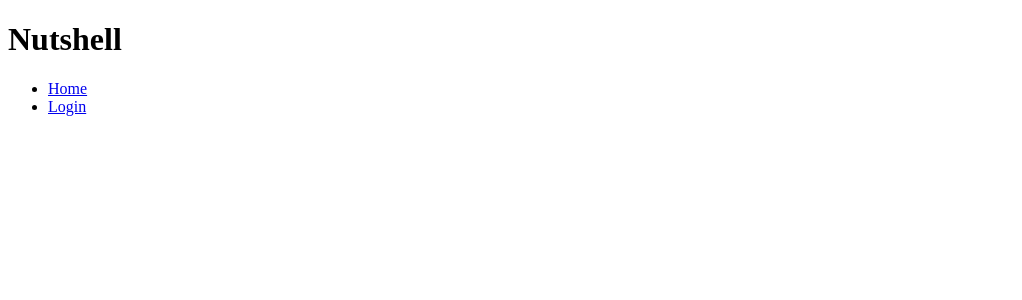
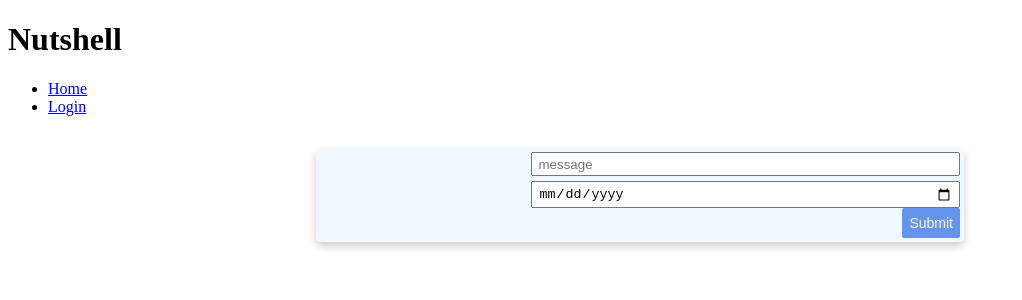
Before and after one commit to CoopNich/react-nutshell-the-uniform-skyhooks, a React (Create React App) app: page /messages/new in a window 1280 px wide. Shown: the top 300 px of the page, without its empty margins (0-1022 px from the left). Built offline with nearby package versions, Linux system fonts and the light colour scheme.

Commit message:
displayed message form, still working on CRUD

```diff
--- a/src/components/ApplicationViews.js
+++ b/src/components/ApplicationViews.js
@@ -1,23 +1,74 @@
-import { Route, } from "react-router-dom";
+import { Route, Redirect } from "react-router-dom";
 import React from "react";
 import Login from "./auth/Login";
 import Home from "./home/Home";
+import MessageList from "./messages/MessageList";
+import MessageDetail from "./messages/MessageDetail";
+import MessageEditForm from "./messages/MessageEditForm.js";
+import MessageForm from "./messages/MessageForm.js";
 
-const ApplicationViews = (props) => {
+const isAuthenticated = () => sessionStorage.getItem("credentials") !== null;
+
+const ApplicationViews = props => {
   const hasUser = props.hasUser;
   const setUser = props.setUser;
+
   return (
     <React.Fragment>
-        <Route path="/login" render={props => {
-          return <Login setUser={setUser} {...props} />
-        }} />
+      <Route
+        path="/login"
+        render={props => {
+          return <Login setUser={setUser} {...props} />;
+        }}
+      />
       <Route
         exact
         path="/ "
         render={props => {
-            return <Home />;
+          return <Home {...props} />;
         }}
       />
+      <Route
+        exact
+        path="/messages"
+        render={props => {
+          if (isAuthenticated()) {
+          return <MessageList {...props} />;
+          } else {
+            return <Redirect to="/login" />;
+          }
+        }}
+      />
+      <Route exact path="/messages/:messageId(\d+)"
+      render={props => {
+        if (isAuthenticated()) {
+        return (
+          <MessageDetail
+          messageId={parseInt(props.match.params.messageId)}
+         {...props}
+         />
+          );
+        } else {
+          return <Redirect to="/login" />;
+        }
+      }}
+      />
+      <Route path="/messages/new"
+      render={props => {
+        return <MessageForm {...props} />;
+      }}
+      />
+      <Route path="/messages/:messageId(\d+)/edit"
+      render={props => {
+        if(isAuthenticated()){
+          return <MessageEditForm {...props} />;
+        } else {
+          return <Redirect to="/login" />;
+        }
+
+      }}
+      />
+
     </React.Fragment>
   );
 };
--- a/src/components/messages/MessageCard.js
+++ b/src/components/messages/MessageCard.js
@@ -12,11 +12,11 @@ const MessageCard = props => {
 
         <button
           type="button"
-          onClick={() => props.deleteAnimal(props.message.id)}
+          onClick={() => props.deleteMessage(props.message.id)}
         >
           Delete Message
         </button>
-        <Link to={`/animals/${props.message.id}`}>
+        <Link to={`/messages/${props.messages.id}`}>
           <button>Message</button>
         </Link>
       </div>
--- /dev/null
+++ b/src/components/messages/MessageDetail.css
@@ -0,0 +1,8 @@
+#root > .card {
+    max-width: 400px;
+    margin: 10px auto;
+  }
+  button:disabled,
+  button:disabled:hover {
+    background-color: lightgray;
+  }
--- a/src/components/messages/MessageDetail.js
+++ b/src/components/messages/MessageDetail.js
@@ -1,6 +1,7 @@
 import React, { useState, useEffect } from "react";
 import MessageManager from "../../modules/MessageManager";
-import {firstLetterCase} from '../../modules/helpers'
+//import {firstLetterCase} from '../../modules/helpers'
+import "./MessageDetail.css";
 
 const MessageDetail = props => {
   const [message, setMessage] = useState({ message: ""});
@@ -25,7 +26,7 @@ const MessageDetail = props => {
     <div className="card">
       <div className="card-content">
         <h3>
-          Message: <span style={{ color: "darkslategrey" }}>{firstLetterCase(message.message)}</span>
+          Message: <span style={{ color: "darkslategrey" }}>{message.message}</span>
         </h3>
         <button type="button" disabled={isLoading} onClick={handleDelete}>
           Delete
--- /dev/null
+++ b/src/components/messages/MessageForm.css
@@ -0,0 +1,61 @@
+fieldset {
+    max-width: 40em;
+    padding: 4px;
+    margin: 2em auto;
+    border: 0 none;
+    box-shadow: 0 4px 8px 0 rgba(0,0,0,0.2);
+    border-radius: 5px;
+    background: aliceblue;
+}
+
+fieldset input, fieldset button, fieldset select{
+    box-sizing: border-box;
+    padding: .2em .4em;
+    margin: .2em 0;
+    outline: none;
+    box-shadow: none;
+}
+
+fieldset button {
+    max-width: 9em;
+    padding: .5em;
+    margin: .3em auto;
+    background-color: cornflowerblue;
+    border: none;
+    color: cornsilk;
+    text-align: center;
+    text-decoration: none;
+    display: inline-block;
+    font-size: 14px;
+    border-radius: 2px;
+    width: 100%;
+    cursor: pointer;
+}
+
+fieldset label {
+    box-sizing: border-box;
+    user-select: none;
+    cursor: pointer;
+    text-align: right;
+}
+fieldset input:focus + label {
+    color: #933;
+}
+
+fieldset .formgrid {
+    display: grid;
+    grid-template-columns: 1fr 1em 2fr;
+    grid-gap: .3em .6em;
+    grid-auto-flow: dense;
+    align-items: center;
+}
+
+fieldset input, fieldset button, fieldset select {
+    grid-column: 2 /4;
+    width: auto;
+    margin: 0
+}
+
+fieldset .alignRight {
+    text-align: right;
+}
--- a/src/components/messages/MessageForm.js
+++ b/src/components/messages/MessageForm.js
@@ -1,6 +1,6 @@
 import React, { useState } from 'react';
 import MessageManager from '../../modules/MessageManager';
-
+import "./MessageForm.css";
 
 const MessageForm = props => {
   const [message, setMessage] = useState({ message: ""});
@@ -20,7 +20,7 @@ const MessageForm = props => {
     } else {
       setIsLoading(true);
      MessageManager.post(message)
-        .then(() => props.history.push("messages"));
+        .then(() => props.history.push("/messages"));
     }
   };
 
@@ -34,23 +34,22 @@ const MessageForm = props => {
               required
               onChange={handleFieldChange}
               id="message"
-              placeholder="Message"
+              placeholder="message"
             />
-            <label htmlFor="message"></label>
+            <label htmlFor="date"></label>
             <input
-              type="text"
+              type="date"
               required
               onChange={handleFieldChange}
-              id="message"
-              placeholder="message"
+              id="date"
             />
-            <label htmlFor="message">Message</label>
+
           </div>
           <div className="alignRight">
             <button
               type="button"
               disabled={isLoading}
-              onClick={constructMessage}
+              onClick={constructNewMessage}
             >Submit</button>
           </div>
         </fieldset>
--- a/src/components/messages/MessageList.js
+++ b/src/components/messages/MessageList.js
@@ -18,7 +18,7 @@ const MessageList = props => {
 
 
   const deleteMessage= id => {
-    MessagelManager.delete(id).then(() =>
+    MessageManager.delete(id).then(() =>
       MessageManager.getAll().then(setMessages)
     );
   };
--- /dev/null
+++ b/src/modules/MessageManager.js
@@ -0,0 +1,33 @@
+const remoteURL = "http://localhost:5002";
+
+export default {
+  get(id) {
+    return fetch(`${remoteURL}/messages/${id}`).then(result => result.json());
+  },
+  getAll() {
+    return fetch(`${remoteURL}/messages`).then(result => result.json());
+  },
+  delete(id) {
+    return fetch(`${remoteURL}/messages/${id}`, {
+      method: "DELETE"
+    }).then(result => result.json());
+  },
+  post(newMessage) {
+    return fetch(`${remoteURL}/messages`, {
+      method: "POST",
+      headers: {
+        "Content-Type": "application/json"
+      },
+      body: JSON.stringify(newMessage)
+    }).then(data => data.json());
+  },
+  update(editedMessage) {
+    return fetch(`${remoteURL}/messages/${editedMessage.id}`, {
+      method: "PUT",
+      headers: {
+        "Content-Type": "application/json"
+      },
+      body: JSON.stringify(editedMessage)
+    }).then(data => data.json());
+  }
+};
```
Lines whose indentation alone changed are shown as unchanged.
